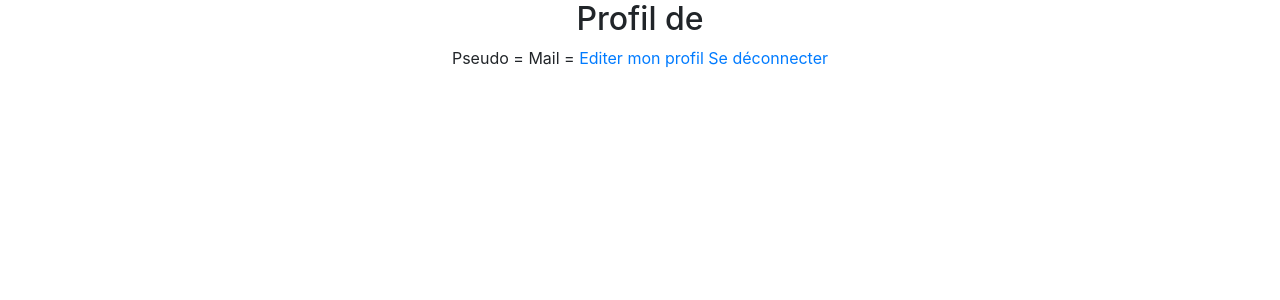
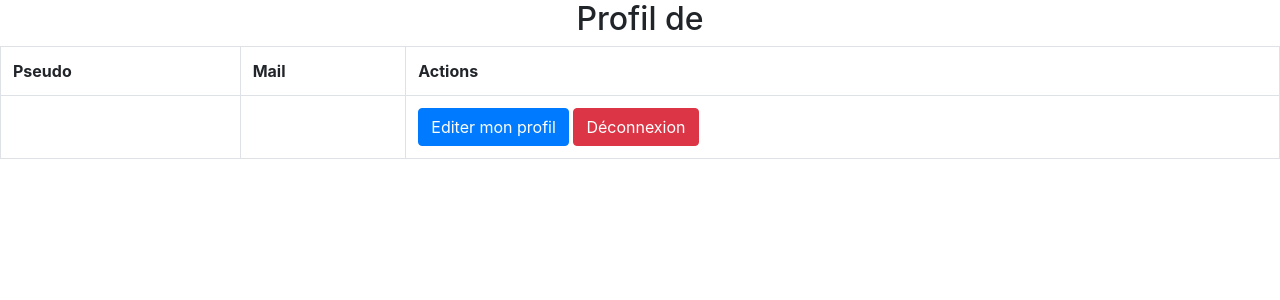
Before and after one commit to Christopher62/Evaluation---Simplon, a PHP site: page /profil.php in a window 1280 px wide. Shown: the top 300 px of the page. Run offline with PHP 8.4, Linux system fonts and the light colour scheme; some libraries are stand-ins or nearby versions.

Commit message:
Added style to profil file

```diff
--- a/pages/profil.php
+++ b/pages/profil.php
@@ -10,11 +10,21 @@
 	<body>
 		<div align="center">
 			<h2>Profil de <!-- futur code php qui indiquera le pseudo de l'utilisateur --> </h2>
-			Pseudo = <!-- futur code php qui indiquera le pseudo de l'utilisateur -->
-
-			Mail = <!-- futur code php qui indiquera l'email de l'utilisateur -->
-			<a href="editionprofil.php">Editer mon profil</a>
-			<a href="deconnexion.php">Se déconnecter</a>
+			<table class="table table-bordered profil-table">
+				<tr>
+					<th>Pseudo</th>
+					<th>Mail</th>
+					<th>Actions</th>
+				</tr>
+				<tr>
+					<td> <!-- futur code php qui indiquera le pseudo de l'utilisateur --></td>
+					<td> <!-- futur code php qui indiquera l'email de l'utilisateur --></td>
+					<td>
+						<input onclick=window.location.href="editionprofil.php" type="button" class="btn btn-primary" name="" value="Editer mon profil">
+						<input onclick=window.location.href="deconnexion.php" type="button" class="btn btn-danger" name="" value="Déconnexion">
+					</td>
+				</tr>
+			</table>
 		</div>
 	</body>
 </html>
--- a/style/css/christopher.css
+++ b/style/css/christopher.css
@@ -1 +1 @@
-#navigation{border-radius:0;text-transform:uppercase}#navigation a{color:#FFF;outline:none}#navigation #logo{height:22px;width:24px}#navigation .dropdown a{text-transform:none}#navigation .dropdown li a{color:#000;text-transform:none}#toTop{color:#00A1D0;right:1%;top:90%;position:fixed;z-index:100;overflow:hidden;text-decoration:none;outline:none;display:none}
+#navigation{border-radius:0;text-transform:uppercase}#navigation a{color:#FFF;outline:none}#navigation #logo{height:22px;width:24px}#navigation .dropdown a{text-transform:none}#navigation .dropdown li a{color:#000;text-transform:none}#toTop{color:#00A1D0;right:1%;top:90%;position:fixed;z-index:100;overflow:hidden;text-decoration:none;outline:none;display:none}.profil-table{width:80%}.profil-table th,.profil-table td{text-align:center}.profil-table td li{list-style-type:none}
```
Also changed, not shown: style/less/christopher.less (+9 -0 lines).
